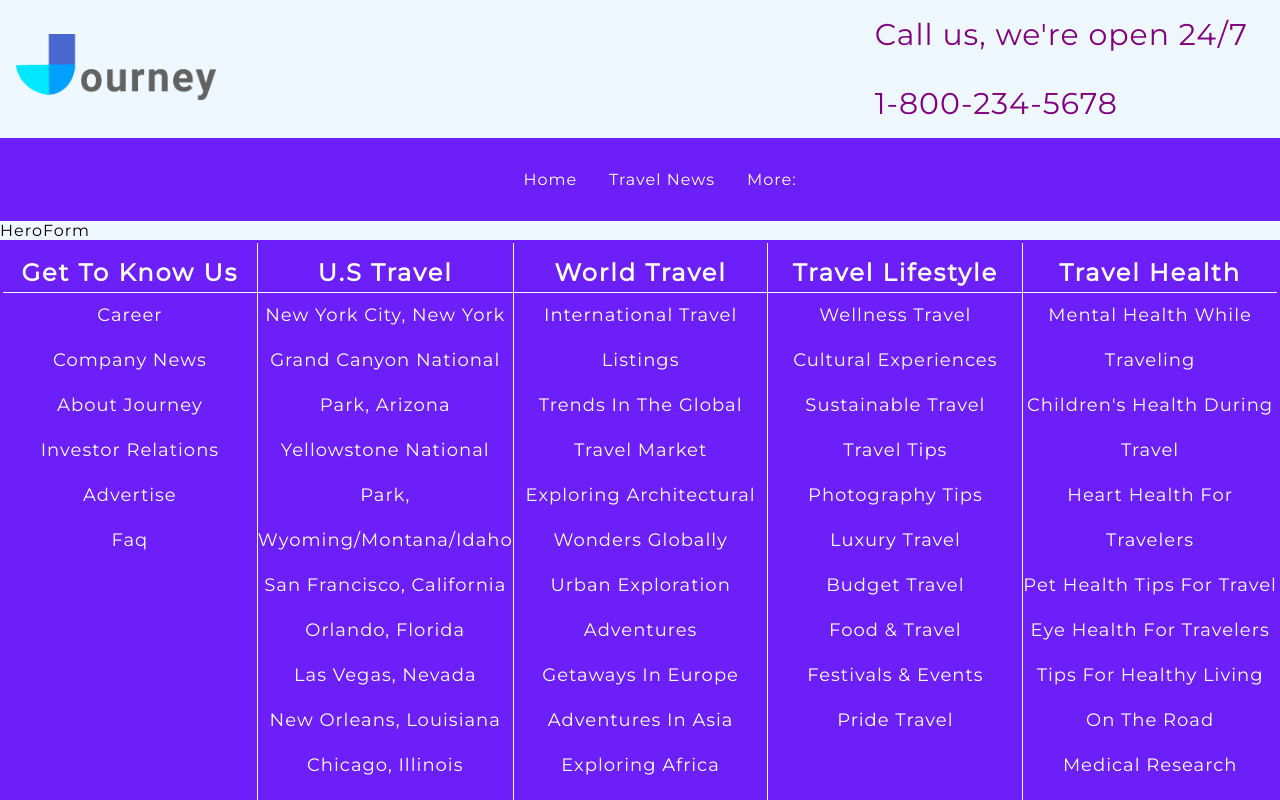
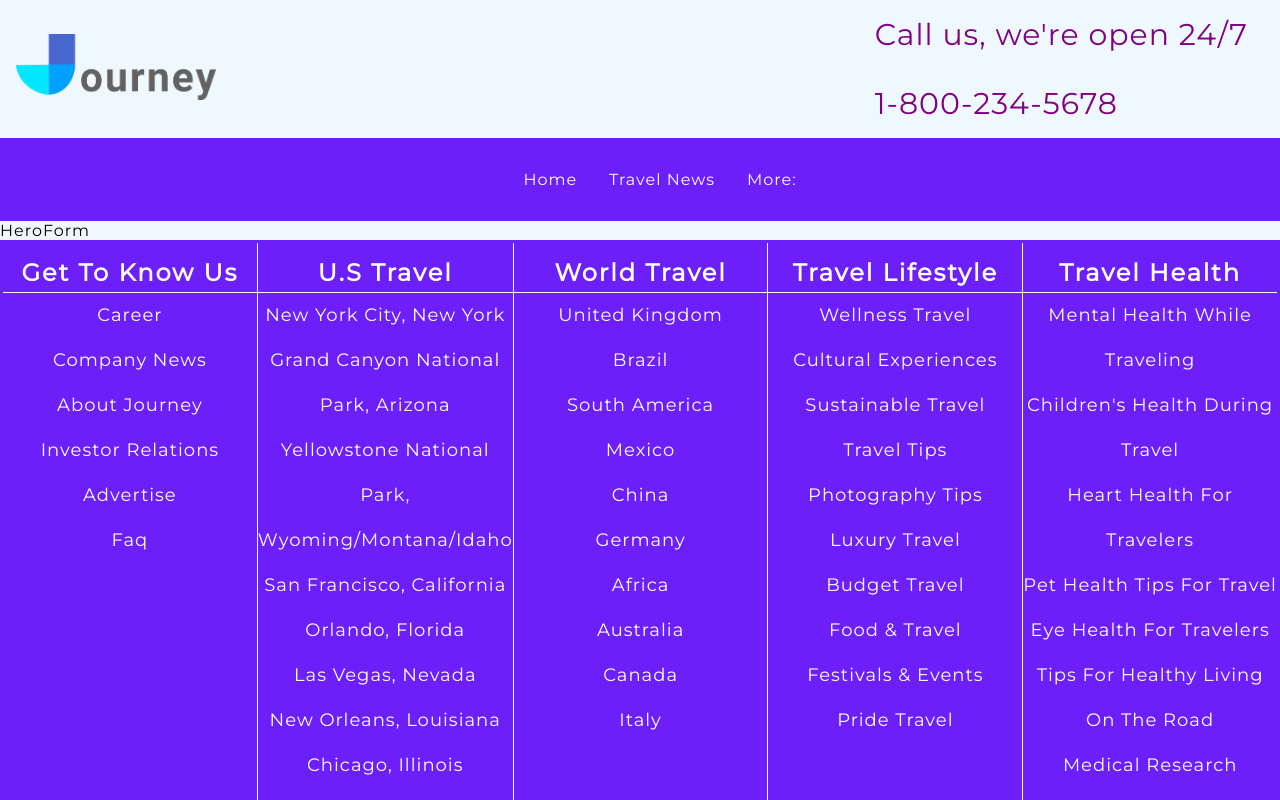
Before and after one commit to gurime/journeyadvent, a Next.js app: page / in a window 1280 px wide. Shown: the top 800 px of the page. Built offline with nearby package versions, Linux system fonts and the light colour scheme.

Commit message:
Update Footer.jsx

```diff
--- a/app/Components/Footer.jsx
+++ b/app/Components/Footer.jsx
@@ -60,16 +60,16 @@ return (
 <div className="footer-tablebox">
 <div className="footer-headline">World Travel</div>
 <ul className="footer-navlink">
-<li><Link href='#!'>International Travel Listings</Link></li>
-<li><Link href='#!'>Trends in the Global Travel Market</Link></li>
-<li><Link href='#!'>Exploring Architectural Wonders Globally</Link></li>
-<li><Link href='#!'>Urban Exploration Adventures</Link></li>
-<li><Link href='#!'>Getaways in Europe</Link></li>
-<li><Link href='#!'>Adventures in Asia</Link></li>
-<li><Link href='#!'>Exploring Africa</Link></li>
-<li><Link href='#!'>North and South American Escapes</Link></li>
-<li><Link href='#!'>Oceania Discoveries</Link></li>
-<li><Link href='#!'>Backpacking Around the World</Link></li>
+<li><Link href='#!'>United Kingdom</Link></li>
+<li><Link href='#!'>Brazil</Link></li>
+<li><Link href='#!'>South America</Link></li>
+<li><Link href='#!'>Mexico</Link></li>
+<li><Link href='#!'>China</Link></li>
+<li><Link href='#!'>Germany</Link></li>
+<li><Link href='#!'>Africa</Link></li>
+<li><Link href='#!'>Australia</Link></li>
+<li><Link href='#!'>Canada</Link></li>
+<li><Link href='#!'>Italy</Link></li>
 </ul>
 </div>
 
```
